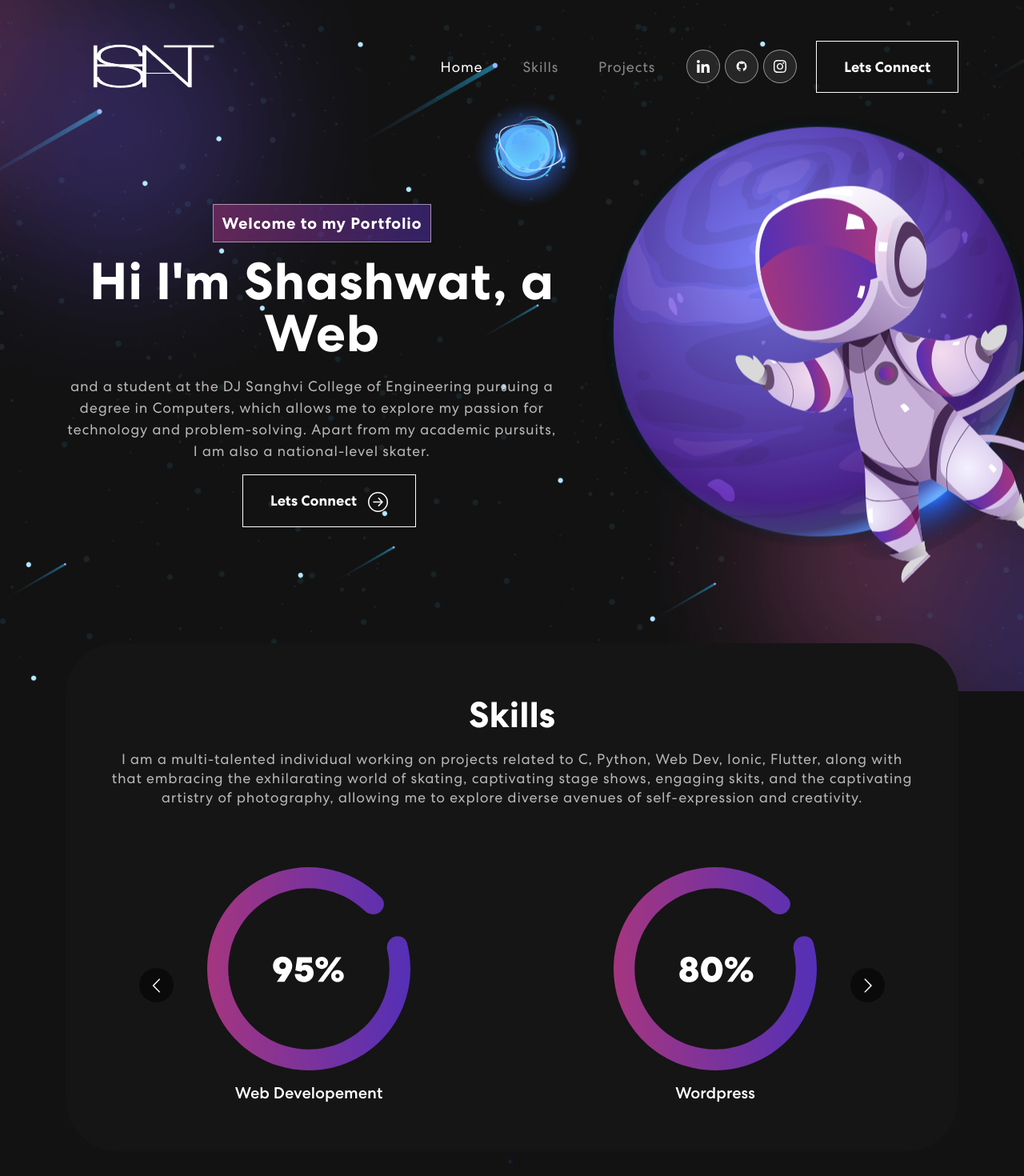
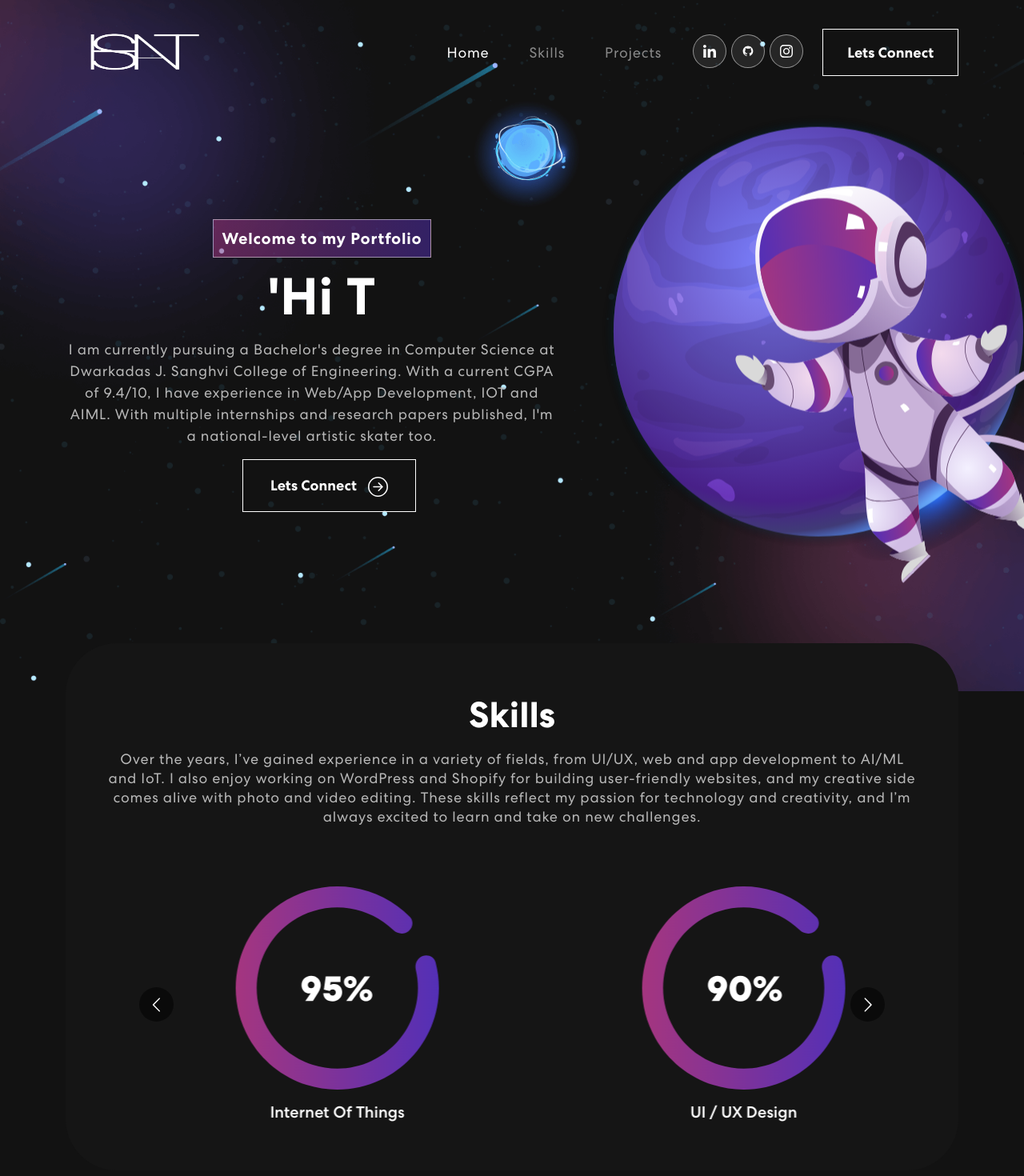
Before and after one commit to Shashwatshah02/Portfolio-Website, a React (Create React App) app: page / in a window 1280 px wide. Shown: the top 1470 px of the page at 80% size. Built offline with nearby package versions, Linux system fonts and the light colour scheme.

Commit message:
partial update 2025

```diff
--- a/src/App.css
+++ b/src/App.css
@@ -1,17 +1,17 @@
 /* Custom Fonts */
 @font-face {
   font-family: Centra;
-  src: url('assets/font/CentraNo2-Bold.ttf');
+  src: url("assets/font/CentraNo2-Bold.ttf");
   font-weight: 700;
 }
 @font-face {
   font-family: Centra;
-  src: url('assets/font/CentraNo2-Medium.ttf');
+  src: url("assets/font/CentraNo2-Medium.ttf");
   font-weight: 500;
 }
 @font-face {
   font-family: Centra;
-  src: url('assets/font/CentraNo2-Book.ttf');
+  src: url("assets/font/CentraNo2-Book.ttf");
   font-weight: 400;
 }
 
@@ -23,7 +23,7 @@
   box-sizing: border-box;
 }
 
-html{
+html {
   scroll-behavior: smooth;
   overflow: -moz-scrollbars-vertical;
   overflow-y: scroll;
@@ -35,10 +35,15 @@ body {
   overflow: hidden;
   background-color: #121212 !important;
   color: white !important;
-  font-family: 'Centra', sans-serif !important;
+  font-family: "Centra", sans-serif !important;
 }
 
-h1,h2,h3,h4,h5,h6 {
+h1,
+h2,
+h3,
+h4,
+h5,
+h6 {
   margin: 0;
   padding: 0;
   line-height: normal;
@@ -46,12 +51,12 @@ h1,h2,h3,h4,h5,h6 {
 
 /* Navbar CSS */
 nav.navbar {
-  padding: 18px 0;
+  padding: 10px 0;
   position: fixed;
   width: 100%;
   top: 0;
   z-index: 9999;
-  transition:  0.32s ease-in-out;
+  transition: 0.32s ease-in-out;
 }
 nav.navbar.scrolled {
   padding: 0px 0;
@@ -73,8 +78,10 @@ nav.navbar .navbar-nav a.nav-link.navbar-link:hover,
 nav.navbar .navbar-nav a.nav-link.navbar-link.active {
   opacity: 1;
 }
+
+
 span.navbar-text {
-    display: flex;
+  /* display: flex; */
   align-items: center;
 }
 .social-icon {
@@ -112,17 +119,19 @@ span.navbar-text {
   transition: 0.3s ease-in-out;
 }
 .social-icon a:hover img {
-	filter: brightness(0) saturate(100%) invert(0%) sepia(7%) saturate(98%) hue-rotate(346deg) brightness(95%) contrast(86%);
+  filter: brightness(0) saturate(100%) invert(0%) sepia(7%) saturate(98%)
+    hue-rotate(346deg) brightness(95%) contrast(86%);
 }
 .navbar-text button {
   font-weight: 700;
   color: #fff;
   border: 1px solid #fff;
-  padding: 18px 34px;
+  padding: 15px 30px;
   font-size: 18px;
   margin-left: 18px;
   position: relative;
   background-color: transparent;
+
   transition: 0.3s ease-in-out;
 }
 .navbar-text button span {
@@ -142,6 +151,11 @@ span.navbar-text {
 .navbar-text button:hover {
   color: #121212;
 }
+
+nav.navbar.navbar-open {
+  background-color: #121212 !important; /* Apply black background when navbar is open */
+}
+
 .navbar-text button:hover::before {
   content: "";
   width: 100%;
@@ -173,7 +187,7 @@ nav.navbar .navbar-toggler-icon:before {
   background-color: #fff;
   top: 0;
   left: 0;
-	content: '';
+  content: "";
   z-index: 2;
   transition: all 300ms linear;
 }
@@ -182,23 +196,28 @@ nav.navbar .navbar-toggler-icon:after {
 }
 nav.navbar .navbar-toggler[aria-expanded="true"] .navbar-toggler-icon:after {
   transform: rotate(45deg);
-	background-color: #fff;
+  /* background-color: #fff; */
+  border-color: transparent;
+  background-color: #121212;
   height: 2px;
 }
 nav.navbar .navbar-toggler[aria-expanded="true"] .navbar-toggler-icon:before {
   transform: translateY(8px) rotate(-45deg);
-	background-color: #fff;
+  /* background-color: #fff; */
+  border-color: transparent;
+  background-color: #121212;
   height: 2px;
 }
 nav.navbar .navbar-toggler[aria-expanded="true"] .navbar-toggler-icon {
   border-color: transparent;
+  background-color: #121212;
 }
 
 /* Banner CSS */
 .banner {
   margin-top: 0;
   padding: 150px 0 100px 0;
-  background-image: url('./assets/img/banner-bg.png');
+  background-image: url("./assets/img/banner-bg.png");
   background-position: top center;
   background-size: cover;
   background-repeat: no-repeat;
@@ -207,7 +226,11 @@ nav.navbar .navbar-toggler[aria-expanded="true"] .navbar-toggler-icon {
   font-weight: 700;
   letter-spacing: 0.8px;
   padding: 8px 10px;
-  background: linear-gradient(90.21deg, rgba(170, 54, 124, 0.5) -5.91%, rgba(74, 47, 189, 0.5) 111.58%);
+  background: linear-gradient(
+    90.21deg,
+    rgba(170, 54, 124, 0.5) -5.91%,
+    rgba(74, 47, 189, 0.5) 111.58%
+  );
   border: 1px solid rgba(255, 255, 255, 0.5);
   font-size: 20px;
   margin-bottom: 16px;
@@ -222,7 +245,7 @@ nav.navbar .navbar-toggler[aria-expanded="true"] .navbar-toggler-icon {
   display: block;
 }
 .banner p {
-  color: #B8B8B8;
+  color: #b8b8b8;
   font-size: 18px;
   letter-spacing: 0.8px;
   line-height: 1.5em;
@@ -268,43 +291,43 @@ nav.navbar .navbar-toggler[aria-expanded="true"] .navbar-toggler-icon {
 
 /* Skill CSS */
 
-.skill{
+.skill {
   padding: 0 0 50px 0;
   position: relative;
 }
-.skill-bx{
+.skill-bx {
   background-color: #151515;
   border-radius: 64px;
   text-align: center;
   padding: 60px 50px;
   margin-top: -60px;
 }
-.skill h2{
+.skill h2 {
   font-size: 45px;
   font-weight: 700;
 }
-.skill p{
-  color: #B8B8B8;
+.skill p {
+  color: #b8b8b8;
   font-size: 18px;
   letter-spacing: 0.8px;
   line-height: 1.5rem;
   margin: 14px 0 75px 0;
 }
-.skill slider{
+.skill slider {
   width: 80%;
-  margin : 0 auto;
+  margin: 0 auto;
   position: relative;
 }
 .skill-slider .item img {
-  width:50%;
+  width: 50%;
   margin: 0 auto 15px auto;
 }
-.background-image-left{
-  top:28%;
+.background-image-left {
+  top: 28%;
   position: absolute;
-  bottom:0;
-  width:40%;
-  z-index:-4;
+  bottom: 0;
+  width: 40%;
+  z-index: -4;
 }
 
 /* Project CSS */
@@ -319,7 +342,7 @@ nav.navbar .navbar-toggler[aria-expanded="true"] .navbar-toggler-icon {
   text-align: center;
 }
 .project p {
-  color: #B8B8B8;
+  color: #b8b8b8;
   font-size: 18px;
   letter-spacing: 0.8px;
   line-height: 1.5em;
@@ -356,7 +379,7 @@ nav.navbar .navbar-toggler[aria-expanded="true"] .navbar-toggler-icon {
   position: absolute;
   width: 0;
   height: 100%;
-    background: linear-gradient(90.21deg, #AA367C -5.91%, #4A2FBD 111.58%);
+  background: linear-gradient(90.21deg, #aa367c -5.91%, #4a2fbd 111.58%);
   top: 0;
   left: 0;
   z-index: -1;
@@ -385,11 +408,10 @@ nav.navbar .navbar-toggler[aria-expanded="true"] .navbar-toggler-icon {
   border-radius: 30px;
   overflow: hidden;
   margin-bottom: 24px;
-
 }
 .proj-imgbx::before {
   content: "";
-  background: linear-gradient(90.21deg, #AA367C -5.91%, #4A2FBD 111.58%);
+  background: linear-gradient(90.21deg, #aa367c -5.91%, #4a2fbd 111.58%);
   opacity: 0.85;
   position: absolute;
   width: 100%;
@@ -436,7 +458,7 @@ nav.navbar .navbar-toggler[aria-expanded="true"] .navbar-toggler-icon {
 
 /* Contact CSS */
 .contact {
-  background: linear-gradient(90.21deg, #AA367C -5.91%, #4A2FBD 111.58%);
+  background: linear-gradient(90.21deg, #aa367c -5.91%, #4a2fbd 111.58%);
   padding: 60px 0 200px 0;
 }
 .contact img {
@@ -447,7 +469,8 @@ nav.navbar .navbar-toggler[aria-expanded="true"] .navbar-toggler-icon {
   font-weight: 700;
   margin-bottom: 30px;
 }
-.contact form input, .contact form textarea {
+.contact form input,
+.contact form textarea {
   width: 100%;
   background: rgba(255, 255, 255, 0.1);
   border: 1px solid rgba(255, 255, 255, 0.5);
@@ -460,16 +483,19 @@ nav.navbar .navbar-toggler[aria-expanded="true"] .navbar-toggler-icon {
   letter-spacing: 0.8px;
   transition: 0.3s ease-in-out;
 }
-.contact form input:focus, .contact form textarea:focus {
+.contact form input:focus,
+.contact form textarea:focus {
   background: rgba(255, 255, 255, 1);
   color: #121212;
 }
-.contact form input::placeholder, .contact form textarea::placeholder {
+.contact form input::placeholder,
+.contact form textarea::placeholder {
   font-size: 16px;
   font-weight: 400;
   color: #fff;
 }
-.contact form input:focus::placeholder, .contact form textarea:focus::placeholder {
+.contact form input:focus::placeholder,
+.contact form textarea:focus::placeholder {
   color: #121212;
   opacity: 0.8;
 }
@@ -527,8 +553,12 @@ nav.navbar .navbar-toggler[aria-expanded="true"] .navbar-toggler-icon {
 }
 
 @keyframes App-logo-spin {
-  from { transform: rotate(0deg); }
-  to { transform: rotate(360deg); }
+  from {
+    transform: rotate(0deg);
+  }
+  to {
+    transform: rotate(360deg);
+  }
 }
 
 /* Footer CSS */
@@ -536,7 +566,7 @@ nav.navbar .navbar-toggler[aria-expanded="true"] .navbar-toggler-icon {
 /************ Footer Css ************/
 .footer {
   padding: 0 0 50px 0;
-  background-image: url('./assets/img/footer-bg.png');
+  background-image: url("./assets/img/footer-bg.png");
   background-position: center center;
   background-size: cover;
   background-repeat: no-repeat;
@@ -547,7 +577,7 @@ nav.navbar .navbar-toggler[aria-expanded="true"] .navbar-toggler-icon {
 .footer p {
   font-weight: 400;
   font-size: 14px;
-  color: #B8B8B8;
+  color: #b8b8b8;
   letter-spacing: 0.5px;
   margin-top: 20px;
 }
--- a/src/Components/Banner.js
+++ b/src/Components/Banner.js
@@ -8,7 +8,7 @@ import TrackVisibility from "react-on-screen";
 import { isVisible } from "@testing-library/user-event/dist/utils";
 
 export default function Banner() {
-  const toRotate = ["Web Developer", "Photographer", "Wordpress Developer"];
+  const toRotate = ["Hi There! 👋'", "I am Shashwat Shah!'"];
   const [loopNo, setLoopNo] = useState(0);
   const [deleting, setDeleting] = useState(false);
   const [text, setText] = useState("");
@@ -48,7 +48,7 @@ export default function Banner() {
     <section className="banner" id="home">
       <Container>
         <Row className="align-items-center">
-          <Col xs={12} md={6} xl={7}>
+          <Col xs={12} lg={6} xl={7}>
             <TrackVisibility>
               {({ isVisible }) => (
                 <div
@@ -58,27 +58,25 @@ export default function Banner() {
                 >
                   <span className="tagline">Welcome to my Portfolio</span>
                   <h1>
-                    {`Hi I'm Shashwat, a `} <span className="wrap">{text}</span>
+                    '<span className="wrap">{text}</span>
                   </h1>
                   <p>
-                    and a student at the DJ Sanghvi College of
-                    Engineering pursuing a degree in Computers,
-                    which allows me to explore my passion for technology and
-                    problem-solving. Apart from my academic pursuits, I am also
-                    a national-level skater.
+                    I am currently pursuing a Bachelor's degree in Computer
+                    Science at Dwarkadas J. Sanghvi College of Engineering. With
+                    a current CGPA of 9.4/10, I have experience in Web/App
+                    Development, IOT and AIML. With multiple internships
+                   and research papers published, I'm a national-level artistic skater too.
                   </p>
-                  <button
-                    onClick={() => {
-                      document.getElementById("connect").scrollIntoView();
-                    }}
-                  >
-                    Lets Connect <ArrowRightCircle size={25} />
-                  </button>
+                  <a href="mailto:shashwatshah02@gmail.com">
+                    <button>
+                      Lets Connect <ArrowRightCircle size={25} />
+                    </button>
+                  </a>
                 </div>
               )}
             </TrackVisibility>
           </Col>
-          <Col xs={12} md={6} xl={5}>
+          <Col xs={12} lg={6} xl={5}>
             <img src={header} alt="Header-Image" className="header" />
           </Col>
         </Row>
--- a/src/Components/Footer.js
+++ b/src/Components/Footer.js
@@ -19,7 +19,7 @@ export default function Footer() {
                     <a href="https://github.com/Shashwatshah02"><img src={navIcon2} alt="" /></a>
                     <a href="https://www.instagram.com/shashwatshah02/"><img src={navIcon3} alt="" /></a>
                     </div>
-                    <p>CopyRight @ 2023. Shashwat Shah (All Rights Reserved)</p>
+                    <p>CopyRight @ 2025. Shashwat Shah (All Rights Reserved)</p>
                 </Col>
             </Row>
         </Container>
--- a/src/Components/NavBar.js
+++ b/src/Components/NavBar.js
@@ -1,67 +1,112 @@
-import React from 'react'
-import Container from 'react-bootstrap/Container'
-import Nav from 'react-bootstrap/Nav'
-import Navbar from 'react-bootstrap/Navbar'
-import {useState, useEffect} from 'react'
-import logo from '../assets/img/Shashwat Logo.png'
-import navIcon1 from '../assets/img/nav-icon1.svg'
-import navIcon2 from '../assets/img/nav-icon2.svg'
-import navIcon3 from '../assets/img/nav-icon3.svg'
+import React from "react";
+import Container from "react-bootstrap/Container";
+import Nav from "react-bootstrap/Nav";
+import Navbar from "react-bootstrap/Navbar";
+import { useState, useEffect } from "react";
+import logo from "../assets/img/Shashwat Logo.png";
+import navIcon1 from "../assets/img/nav-icon1.svg";
+import navIcon2 from "../assets/img/nav-icon2.svg";
+import navIcon3 from "../assets/img/nav-icon3.svg";
 
 export default function NavBar() {
-
-    const [active, setActive] = useState('home');
+  const [active, setActive] = useState("home");
   const [scrolled, setScrolled] = useState(false);
-    useEffect(()=>{
-        const OnScroll = ()=>{
-            if(window.scrollY>50){ // If the scroll is more than the height of 50
+  const [expanded, setExpanded] = useState(false);
+  useEffect(() => {
+    const OnScroll = () => {
+      if (window.scrollY > 50) {
+        // If the scroll is more than the height of 50
         setScrolled(true);
-            }
-            else{
+      } else {
         setScrolled(false);
       }
-        }
+    };
     window.addEventListener("scroll", OnScroll);
-        return ()=>{
+    return () => {
       window.removeEventListener("scroll", OnScroll);
-        }
-    }, [])
+    };
+  }, []);
 
-    const activeLink = (value) =>{
+  const activeLink = (value) => {
     setActive(value);
-    }
+  };
 
   return (
-    <Navbar className={scrolled ? 'scrolled':''} expand="md">
+    <Navbar
+      className={`${scrolled ? "scrolled" : ""} ${
+        expanded ? "navbar-open" : ""
+      }`}
+      expand="lg"
+      onToggle={(expanded) => setExpanded(expanded)}
+      expanded={expanded}
+    >
       <Container>
-      <Navbar.Brand href="#home" className='me-auto'>
-        <img src={logo} alt="Logo" style={{width : '200px', height: '120px'}}/>
+        <Navbar.Brand href="#home" className="me-auto">
+          <img
+            src={logo}
+            alt="Logo"
+            style={{ width: "180px", height: "100px" }}
+          />
         </Navbar.Brand>
         <Navbar.Toggle aria-controls="basic-navbar-nav">
-        <span className='navbar-toggler-icon'></span>
-
+          <span className="navbar-toggler-icon"></span>
         </Navbar.Toggle>
         <Navbar.Collapse id="basic-navbar-nav">
           <Nav className="ms-auto">
-          <Nav.Link href="#home" className={active === 'home' ? 'active navbar-link':'navbar-link'} onClick={()=>{activeLink('home')}}>Home</Nav.Link>
-          <Nav.Link href="#skills" className={active === 'skills' ? 'active navbar-link':'navbar-link'} onClick={()=>{activeLink('skills')}}>Skills</Nav.Link>
-          <Nav.Link href="#projects" className={active === 'projects' ? 'active navbar-link':'navbar-link'} onClick={()=>{activeLink('projects')}}>Projects</Nav.Link>
+            <Nav.Link
+              href="#home"
+              className={
+                active === "home" ? "active navbar-link" : "navbar-link"
+              }
+              onClick={() => {
+                activeLink("home");
+              }}
+            >
+              Home
+            </Nav.Link>
+            <Nav.Link
+              href="#skills"
+              className={
+                active === "skills" ? "active navbar-link" : "navbar-link"
+              }
+              onClick={() => {
+                activeLink("skills");
+              }}
+            >
+              Skills
+            </Nav.Link>
+            <Nav.Link
+              href="#projects"
+              className={
+                active === "projects" ? "active navbar-link" : "navbar-link"
+              }
+              onClick={() => {
+                activeLink("projects");
+              }}
+            >
+              Projects
+            </Nav.Link>
           </Nav>
-        <span className='navbar-text'>
+          <span className="navbar-text">
             <div className="social-icon">
-                <a href="https://www.linkedin.com/in/shashwat-shah-391abb204/"><img src={navIcon1} alt="" /></a>
-                <a href="https://github.com/Shashwatshah02"><img src={navIcon2} alt="" /></a>
-                <a href="https://www.instagram.com/shashwatshah02/"><img src={navIcon3} alt="" /></a>
+              <a href="https://www.linkedin.com/in/shashwat-shah-391abb204/">
+                <img src={navIcon1} alt="" />
+              </a>
+              <a href="https://github.com/Shashwatshah02">
+                <img src={navIcon2} alt="" />
+              </a>
+              <a href="https://www.instagram.com/shashwatshah02/">
+                <img src={navIcon3} alt="" />
+              </a>
             </div>
-
-        <button className="vvd"  onClick = {()=>{
-            document.getElementById('connect').scrollIntoView();
-        }}>
+            <a href="mailto:shashwatshah02@gmail.com">
+              <button className="vvd">
                 <span>Lets Connect</span>
               </button>
+            </a>
           </span>
         </Navbar.Collapse>
       </Container>
     </Navbar>
-  )
+  );
 }
--- a/src/Components/Projects.js
+++ b/src/Components/Projects.js
@@ -72,11 +72,7 @@ export default function Projects() {
           <Col size={12}>
             <h2>Projects</h2>
             <p>
-              I am a versatile individual immersed in the realms of web
-              development, where I create captivating online experiences.
-              Additionally, my passion for photography and expertise in
-              WordPress allow me to capture and showcase moments in visually
-              stunning ways.
+            Discover the fusion of creativity and technology in my projects, spanning web & app development, AI/ML, IoT, UI/UX design, WordPress/Shopify, and photo/video editing.
             </p>
             <Tab.Container id="project-tabs" defaultActiveKey="first">
               <Nav
--- a/src/Components/Skills.js
+++ b/src/Components/Skills.js
@@ -18,11 +18,11 @@ export default function Skills() {
       items: 3,
     },
     tablet: {
-      breakpoint: { max: 1024, min: 464 },
+      breakpoint: { max: 1024, min: 600 },
       items: 2,
     },
     mobile: {
-      breakpoint: { max: 464, min: 0 },
+      breakpoint: { max: 600, min: 0 },
       items: 1,
     },
   };
@@ -34,40 +34,42 @@ export default function Skills() {
             <div className="skill-bx">
               <h2>Skills</h2>
               <p>
-                I am a multi-talented individual working on projects related to C, Python, Web Dev, Ionic,
-                Flutter, along with that embracing the
-                exhilarating world of skating, captivating stage shows, engaging
-                skits, and the captivating artistry of photography, allowing me
-                to explore diverse avenues of self-expression and creativity.
+              Over the years, I’ve gained experience in a variety of fields, from UI/UX, web and app development to AI/ML and IoT. I also enjoy working on WordPress and Shopify for building user-friendly websites, and my creative side comes alive with photo and video editing. These skills reflect my passion for technology and creativity, and I’m always excited to learn and take on new challenges.
               </p>
               <Carousel
                 responsive={responsive}
                 infinite={true}
+                autoPlay={true} // Enables autoplay
+                autoPlaySpeed={2000} // S
                 className="skill-slider"
               >
                 <div className="item">
                   <img src={meter1} alt="Image" />
-                  <h5>Web Developement</h5>
+                  <h5>Web Development</h5>
+                </div>
+                <div className="item">
+                  <img src={meter3} alt="Image" />
+                  <h5>App Development</h5>
                 </div>
                 <div className="item">
                   <img src={meter2} alt="Image" />
-                  <h5>Wordpress</h5>
+                  <h5>AI / ML</h5>
+                </div>
+                <div className="item">
+                  <img src={meter1} alt="Image" />
+                  <h5>Internet Of Things</h5>
                 </div>
                 <div className="item">
                   <img src={meter3} alt="Image" />
-                  <h5>Photography</h5>
+                  <h5>UI / UX Design</h5>
                 </div>
                 <div className="item">
-                  <img src={meter1} alt="Image" />
-                  <h5>Cycling</h5>
+                  <img src={meter3} alt="Image" />
+                  <h5>Wordpress / Shopify</h5>
                 </div>
                 <div className="item">
                   <img src={meter2} alt="Image" />
-                  <h5>Skating</h5>
-                </div>
-                <div className="item">
-                  <img src={meter3} alt="Image" />
-                  <h5>Acting</h5>
+                  <h5>Photo / Video Editing</h5>
                 </div>
               </Carousel>
             </div>
```
Lines whose indentation alone changed are shown as unchanged.
